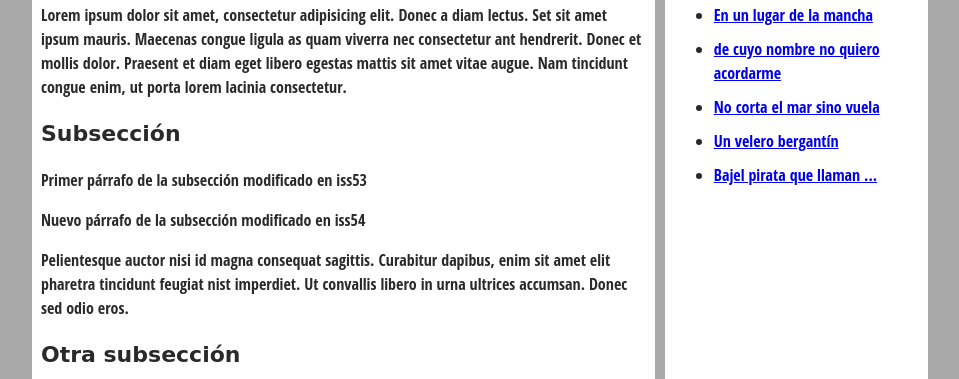
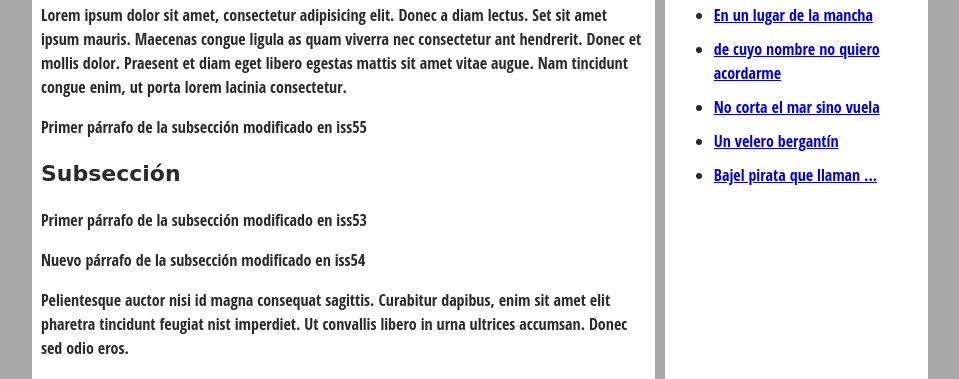
Before and after one commit to mamenfe/curso-git-repo1, a plain HTML site: page index.html in a window 1280 px wide. Shown: the part 414-793 px from the top of the page, without its empty margins (160-1119 px from the left). Drawn offline with Linux system fonts and the light colour scheme.

Commit message:
añadido parrafo en cabecera iss55

```diff
--- a/index.html
+++ b/index.html
@@ -38,6 +38,8 @@
      nec consectetur ant hendrerit. Donec et mollis dolor. Praesent et diam eget
      libero egestas mattis sit amet vitae augue. Nam tincidunt congue enim, ut
      porta lorem lacinia consectetur.</p>
+     <p>Primer párrafo de la subsección modificado en iss55</p>
+
 
   <h3>Subsección</h3>
 
```
